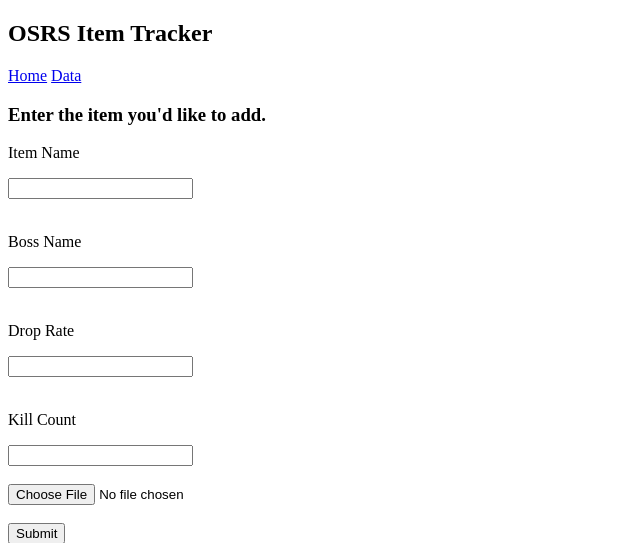
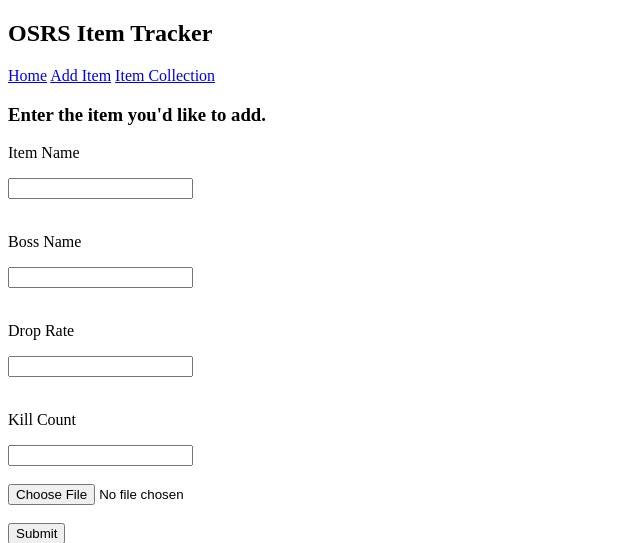
Before and after one commit to BradleyJohnson96/PythonFlaskProject, a Flask app: template templates/addItem.html in a window 1280 px wide. Shown: the top 543 px of the page, without its empty margins (0-640 px from the left). Run offline with Flask 3, Linux system fonts and the light colour scheme; the template is opened without the code that fills it, so the values that code supplies are empty.

Commit message:
Fixed issue with page navigation

```diff
--- a/main.py
+++ b/main.py
@@ -6,6 +6,7 @@
 
 app.config['SESSION_PERMANENT'] = True
 app.config['SESSION_TYPE'] = "filesystem"
+app.secret_key = 'your_secret_key'
 
 Session(app)
 
@@ -19,7 +20,11 @@
 
 @app.route('/itemDisplay')
 def displayItems():
-    return render_template('item.html')
+    return render_template('itemDisplay.html', items=session.get("items", {}), file_location="/static/images")
+
+@app.route('/addItem')
+def addItem():
+    return render_template('addItem.html')
 
 @app.route('/addItem', methods=['POST'])
 def itemInput():
@@ -38,8 +43,8 @@
         session["items"] = {}
         session["items"][item_name] = {'boss_name': boss_name, 'drop_rate': drop_rate, 'kill_count': kill_count, 'img':file.filename}
 
-    flash(f"item {item_name} added!!")
-    return render_template('item.html')
+    flash(f"{item_name} has been added!!")
+    return render_template('itemDisplay.html', items=session.get("items", {}), file_location="/static/images")
 
 @app.route('/removeItems')
 def remove():
--- a/templates/addItem.html
+++ b/templates/addItem.html
@@ -2,12 +2,12 @@
 
 {% block body %}
 <h3>Enter the item you'd like to add.</h3>
-<form method="post" action="/addItem" enctype="multipart/form-data">
+<form method="POST" action="/addItem" enctype="multipart/form-data">
     <p>Item Name</p>
     <input type="text" name="item" required>
     <br><br>
     <p>Boss Name</p>
-    <input type="text" name="boss" required>
+    <input type="text" name="boss_name" required>
     <br><br>
     <p>Drop Rate</p>
     <input type="text" name="drop_rate" required>
@@ -15,7 +15,7 @@
     <p>Kill Count</p>
     <input type="text" name="kill_count" required>
     <br><br>
-    <input type="file" name="game_img" required>
+    <input type="file" name="item_img" required>
     <br><br>
     <input type="submit" value="Submit">
 </form>
--- a/templates/index.html
+++ b/templates/index.html
@@ -10,8 +10,8 @@
 
     <h2>OSRS Item Tracker</h2>
     <a href="/">Home</a>
-    <a href="/addItem">Data</a>
-    <a href="/itemDisplay"></a>
+    <a href="/addItem">Add Item</a>
+    <a href="/itemDisplay">Item Collection</a>
 
     {% with messages = get_flashed_messages() %}
     {% if messages %}
```
Also changed, not shown: templates/itemDisplay.html (+1 -1 lines).
